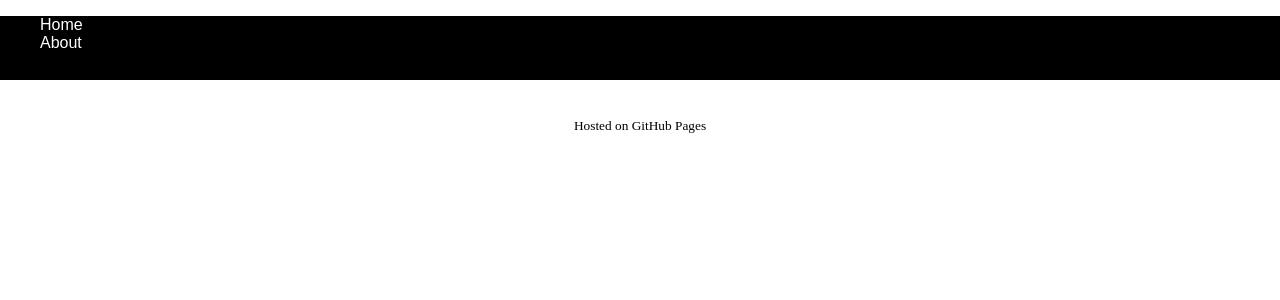
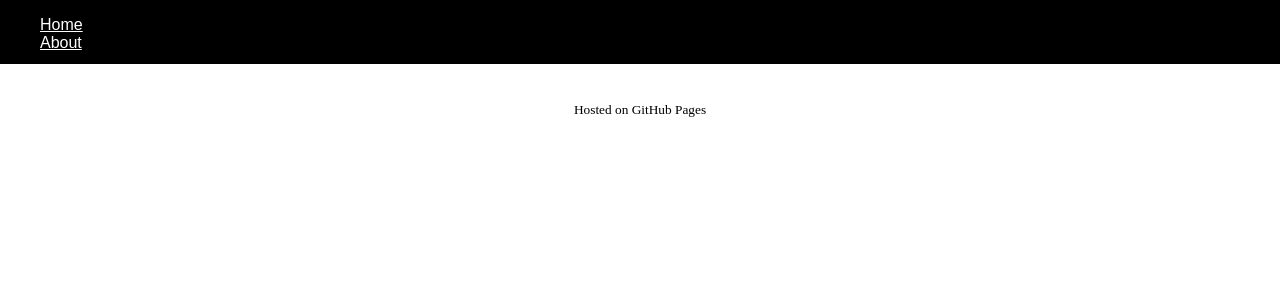
Before and after one commit to damienakap/damienakap.github.io, a Jekyll site: the page built from index.md, in a window 1280 px wide. Shown: the top 300 px of the page. Built offline with Jekyll 4.4.1, drawn with Linux system fonts in a browser that asks for light colours; a script that is not in the unit is left out.

```diff
--- a/_layouts/default.html
+++ b/_layouts/default.html
@@ -16,8 +16,8 @@
 
       <nav>
         <ul>
-          <li><a>Home</a></li>
-          <li><a>About</a></li>
+          <li><a href="#">Home</a></li>
+          <li><a href="#">About</a></li>
         </ul>
       </nav>
 
--- a/assets/css/style.css
+++ b/assets/css/style.css
@@ -7,15 +7,22 @@ body {
 }
 
 nav {
+  display: flex;
   background-color: black;
   color: white;
   font-family: Arial, Helvetica, sans-serif;
   width: 100%;
   height: 4em;
+  align-content: center;
 }
 
 nav > ul {
   list-style-type:none;
+
+}
+
+nav > li {
+  display: inline;
 }
 
 nav > ul > li > a {
```
